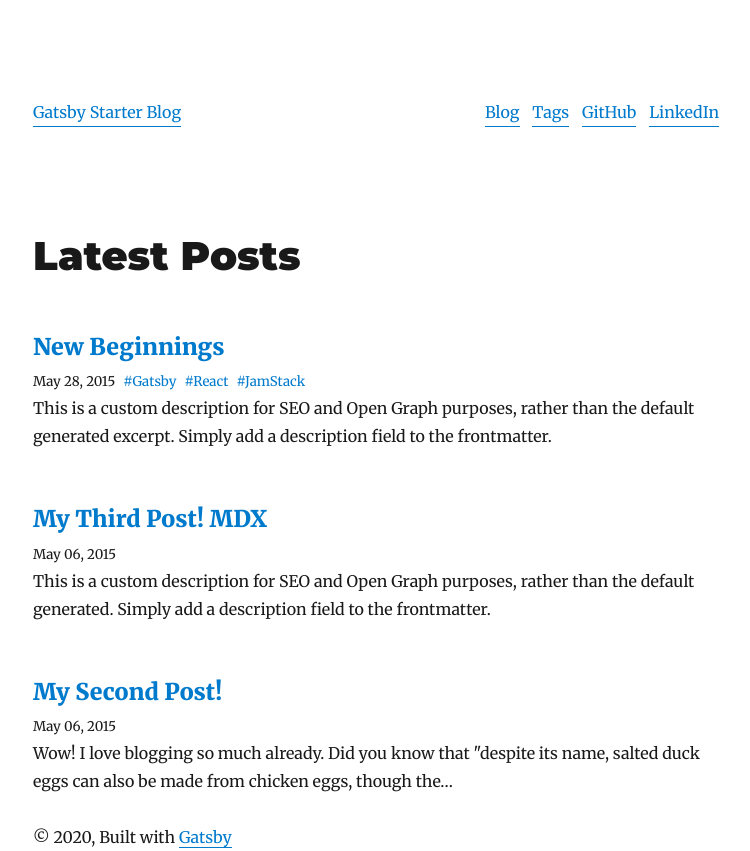
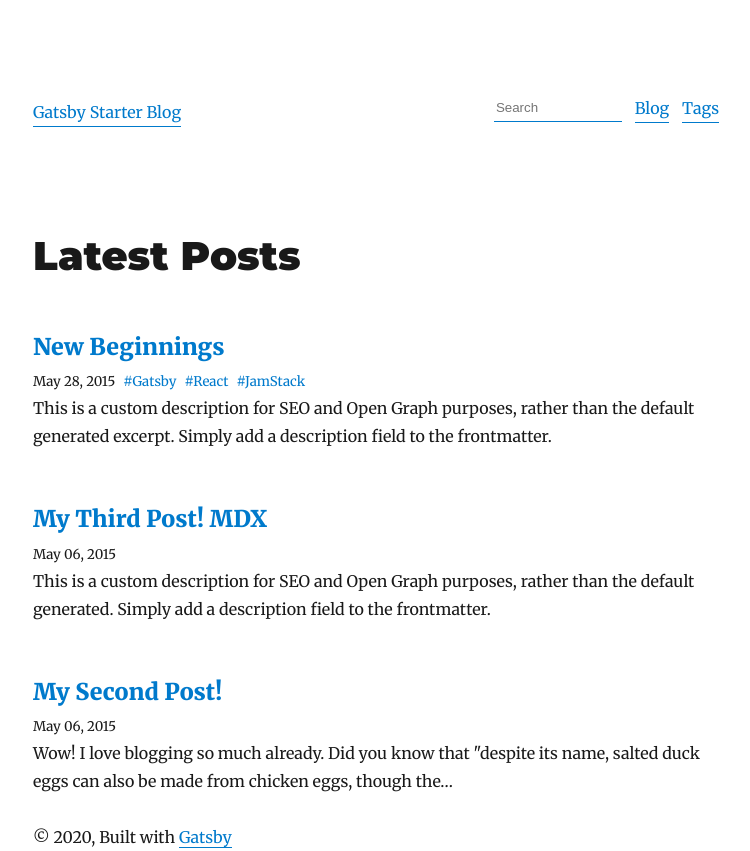
Before and after one commit to kho-umam/gatsby-starter-antapani, a Gatsby site: page / in a window 1280 px wide. Shown: the whole page, without its empty margins (264-1014 px from the left). Built offline with nearby package versions, Linux system fonts and the light colour scheme; Gatsby itself is replaced by a stand-in of ours; some packages are replaced by stand-ins of ours.

Commit message:
add search feature

```diff
--- a/gatsby-config.js
+++ b/gatsby-config.js
@@ -23,7 +23,7 @@ module.exports = {
       summary: `who lives and works in San Francisco building useful things.`,
     },
     description: `A starter blog demonstrating what Gatsby can do.`,
-    siteUrl: `https://gatsby-starter-blog-demo.netlify.app/`,
+    siteUrl: `https://gatsby-starter-antapani.netlify.app/`,
     social: {
       twitter: `kylemathews`,
     },
@@ -73,6 +73,30 @@ module.exports = {
         icon: `content/assets/gatsby-icon.png`,
       },
     },
+    {
+      resolve: 'gatsby-plugin-lunr',
+      options: {
+        languages: [{ name: "en" }],
+        fields: [
+          { name: "title", store: true, attributes: { boost: 20 } },
+          { name: "url", store: true },
+          { name: "description", store: true, attributes: { boost: 5 } },
+          { name: "content" },
+          { name: "date", store: true },
+          { name: "tag", store: true },
+        ],
+        resolvers: {
+          Mdx: {
+            title: node => node.frontmatter.title,
+            url: node => node.fields.slug,
+            description: node => node.frontmatter.description,
+            content: node => node.rawBody,
+            date: node => node.frontmatter.date,
+            tags: node => node.frontmatter.tags
+          }
+        }
+      }
+    },
     `gatsby-plugin-react-helmet`,
     {
       resolve: `gatsby-plugin-typography`,
--- a/src/components/SiteHeader.js
+++ b/src/components/SiteHeader.js
@@ -3,6 +3,7 @@ import { useStaticQuery, Link, graphql } from "gatsby"
 import styled from "styled-components"
 import media from "../utils/media"
 import { rhythm } from "../utils/typography"
+import SearchInput from './searchInput'
 
 const SiteHeaderContainer = styled.header`
   display: flex;
@@ -16,6 +17,7 @@ const SiteHeaderContainer = styled.header`
   width: 100%;
   background-color: #fff;
   z-index: 999;
+  padding-bottom: 0.5rem;
 `
 
 const HeaderBrand = styled.div`
@@ -28,6 +30,7 @@ const HeaderBrand = styled.div`
 const HeaderMenus = styled.div`
   display: flex;
   margin-left: auto;
+  padding-bottom: 0.5rem;
   @media ${media.maxTablet} {
     display: block;
     flex-basis: 100%;
@@ -38,7 +41,7 @@ const HeaderMenus = styled.div`
       : `display: none`};
   }
 
-  a:not(:last-child) {
+  > *:not(:last-child) {
     margin-right: 0.8rem;
   }
 `
@@ -112,9 +115,11 @@ const SiteHeader = () => {
     }
   `)
 
+  // responsible to hide and show menu on click
   const [isToggled, setToggle] = useState(false)
   const toggle = () => setToggle(!isToggled)
 
+  // responsible to hide and show header on sroll
   const [isHide, setIsHide] = useState(false)
   const [, setYPos] = useState(0)
 
@@ -133,7 +138,7 @@ const SiteHeader = () => {
   }, []);
 
   return (
-    <SiteHeaderContainer className={`${isHide ? 'hideHeader' : 'showHeader'} ${isToggled ? 'menuOpened' : 'menuClosed'}`}>
+    <SiteHeaderContainer className={`${isHide ? 'hideHeader' : 'showHeader'} ${isToggled ? 'menuActive' : ''}`}>
       <HeaderBrand>
         <Link to="/" className="site-title">{site.siteMetadata.title}</Link>
       </HeaderBrand>
@@ -143,10 +148,9 @@ const SiteHeader = () => {
       </BurgerButton>
 
       <HeaderMenus isToggled={isToggled}>
+        <SearchInput />
         <Link to={`/blog`}>Blog</Link>
         <Link to={`/tags`}>Tags</Link>
-        <a href="https://github.com/" target="_blank" rel="noopener noreferrer">GitHub</a>
-        <a href="https://www.linkedin.com/" target="_blank" rel="noopener noreferrer">LinkedIn</a>
       </HeaderMenus>
     </SiteHeaderContainer>
   )
--- /dev/null
+++ b/src/components/searchInput.js
@@ -0,0 +1,105 @@
+import React, { Component } from 'react'
+import { Link } from 'gatsby'
+import styled from "styled-components"
+
+const SearchWrapper = styled.div`
+  display: inline-flex;
+  position: relative;
+
+  input {
+    width: 8rem;
+    border: none;
+    border-bottom: 1px solid #007acc;
+  }
+
+  input:focus {
+    outline: none;
+    border: none;
+    border-bottom: 1px solid blue;
+  }
+
+  div {
+    border-radius: 0 0 6px 6px;
+    box-shadow: 0 8px 8px rgba(10,10,10,.1);
+    font-size: .875rem;
+    left: 0;
+    min-width: 100%;
+    position: absolute;
+    top: 100%;
+    z-index: 20;
+
+    a {
+      color: #4a4a4a;
+      display: block;
+      line-height: 1.5;
+      padding: .5rem .75rem;
+      position: relative;
+      box-shadow: none;
+    }
+
+    a:hover {
+      background-color: #b4e1ff;
+    }
+  }
+
+  ul {
+    margin: 0;
+  }
+
+  li {
+    list-style: none;
+    padding: 0 .5rem;
+    margin: 0;
+  }
+`
+
+export default class Pencarian extends Component {
+  constructor(props) {
+    super(props);
+    this.state = {
+      query: ``,
+      results: []
+    };
+  }
+
+  render() {
+    return (
+      <SearchWrapper>
+        <input
+          type='text'
+          placeholder='Search'
+          value={this.state.query}
+          onChange={this.search}
+        />
+        <div>
+          {this.state.results.map(post => (
+            <Link
+              key={post.url}
+              to={`/blog${post.url}`}>
+              {post.title}
+            </Link>
+          ))}
+        </div>
+      </SearchWrapper>
+    )
+  }
+
+  getSearchResults(query) {
+    if (!query || !window.__LUNR__) return []
+    const lunrIndex = window.__LUNR__["en"]
+    const results = lunrIndex.index.search(query)
+    return results.map(({ ref }) => lunrIndex.store[ref])
+  }
+
+  search = event => {
+    const query = event.target.value
+    const results = this.getSearchResults(query)
+
+    this.setState(s => {
+      return {
+        results,
+        query
+      };
+    });
+  };
+}
```
Also changed, not shown: package.json (+5 -4 lines), 1 other file.
